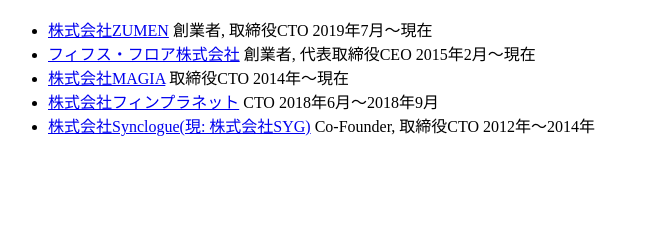
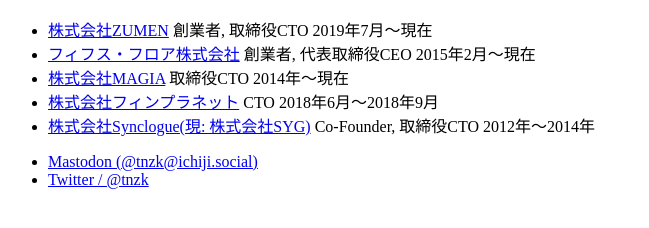
Before and after one commit to tnzk/tnzkorg, a plain HTML site: page index.html in a window 1280 px wide. Shown: the part 154-382 px from the top of the page, without its empty margins (0-649 px from the left). Drawn offline with Linux system fonts and the light colour scheme.

Commit message:
Update index.html

```diff
--- a/index.html
+++ b/index.html
@@ -23,6 +23,12 @@
 	<li><a href="https://syginc.jp/">株式会社Synclogue(現: 株式会社SYG)</a> Co-Founder, 取締役CTO 2012年〜2014年</li>
       </ul>
     </section>
+    <section>
+      <ul>
+	<li><a href="https://ichiji.social/@tnzk">Mastodon (@tnzk@ichiji.social)</a></li>
+	<li><a href="https://twitter.com/tnzk">Twitter / @tnzk</a></li>
+      </ul>
+    </section>
 <!--    <hr>
     <section>
       <p>古いバージョン</p>
```
